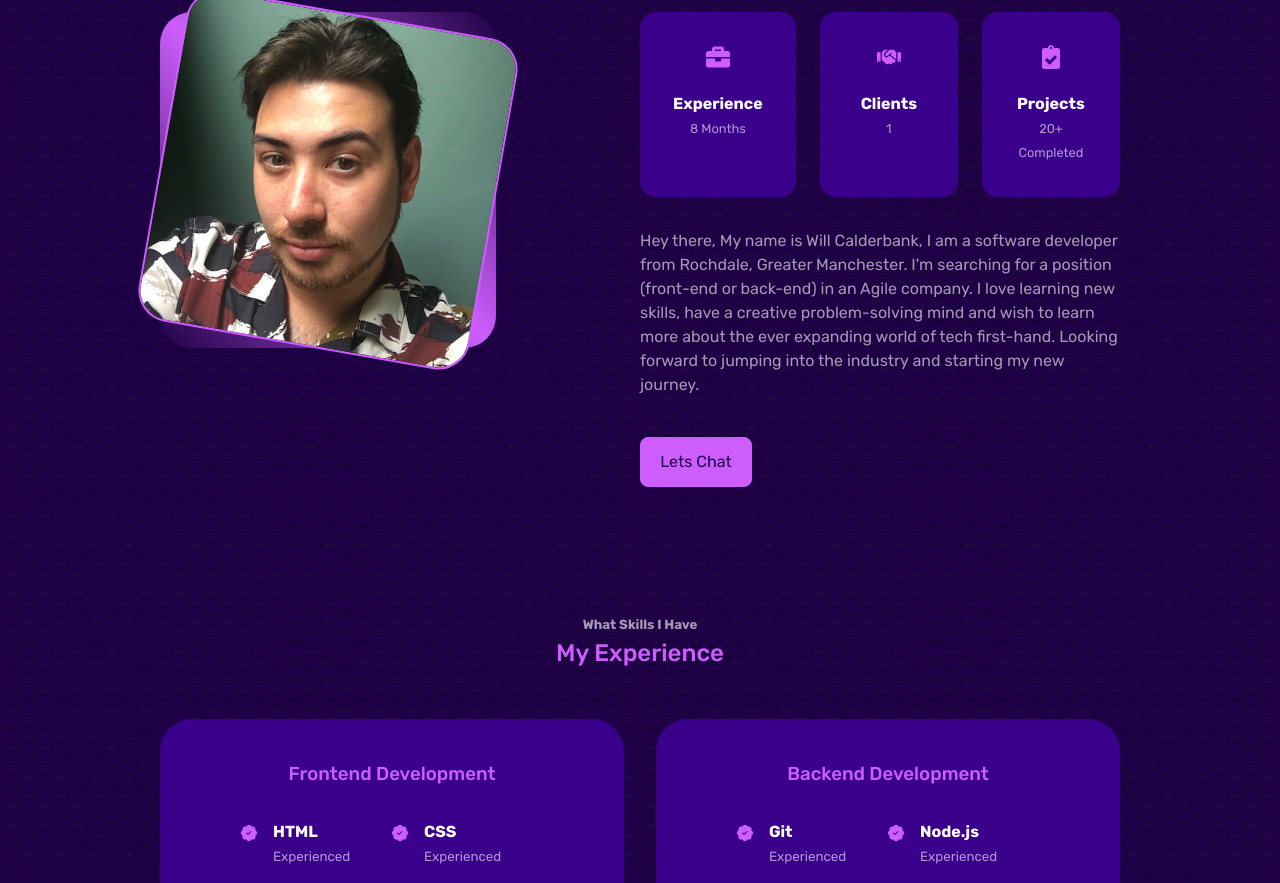
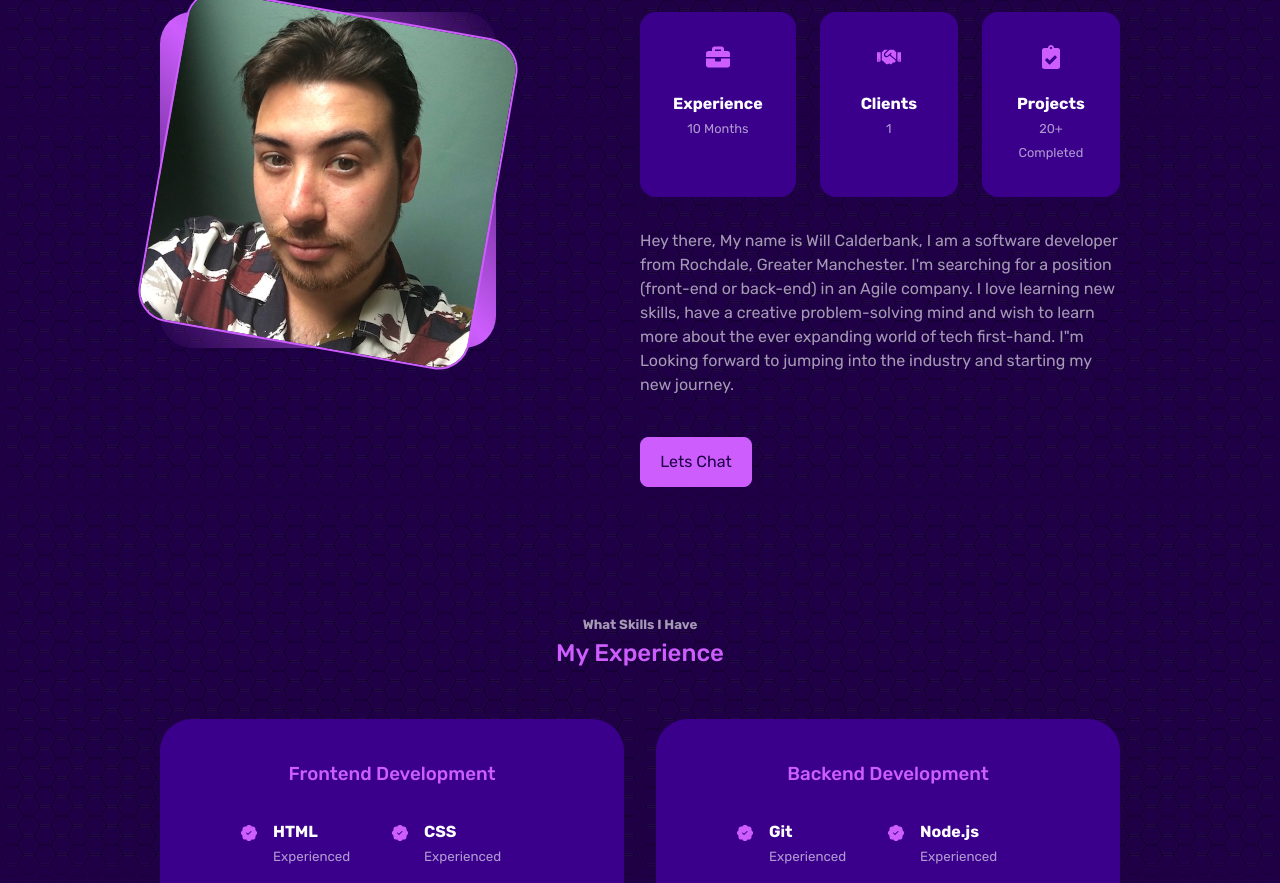
Before and after one commit to WCalderbank/AboutMe_Website, a React (Create React App) app in the folder aboutme_website/: page / in a window 1280 px wide. Shown: the part 1020-1903 px from the top of the page. Built offline with nearby package versions, Linux system fonts and the light colour scheme.

Commit message:
about section update

```diff
--- a/aboutme_website/src/Components/About/About.jsx
+++ b/aboutme_website/src/Components/About/About.jsx
@@ -22,7 +22,7 @@ function About() {
             <article className="about_card">
               <FaBriefcase className="about_icon" />
               <h5>Experience</h5>
-              <small>8 Months</small>
+              <small>10 Months</small>
             </article>
             <article className="about_card">
               <FaHandshake className="about_icon" />
@@ -41,8 +41,8 @@ function About() {
             from Rochdale, Greater Manchester. I'm searching for a position
             (front-end or back-end) in an Agile company. I love learning new
             skills, have a creative problem-solving mind and wish to learn more
-            about the ever expanding world of tech first-hand. Looking forward
-            to jumping into the industry and starting my new journey.
+            about the ever expanding world of tech first-hand. I"m Looking
+            forward to jumping into the industry and starting my new journey.
           </p>
           <a href="#contact" className="btn btn-primary">
             {" "}
```
